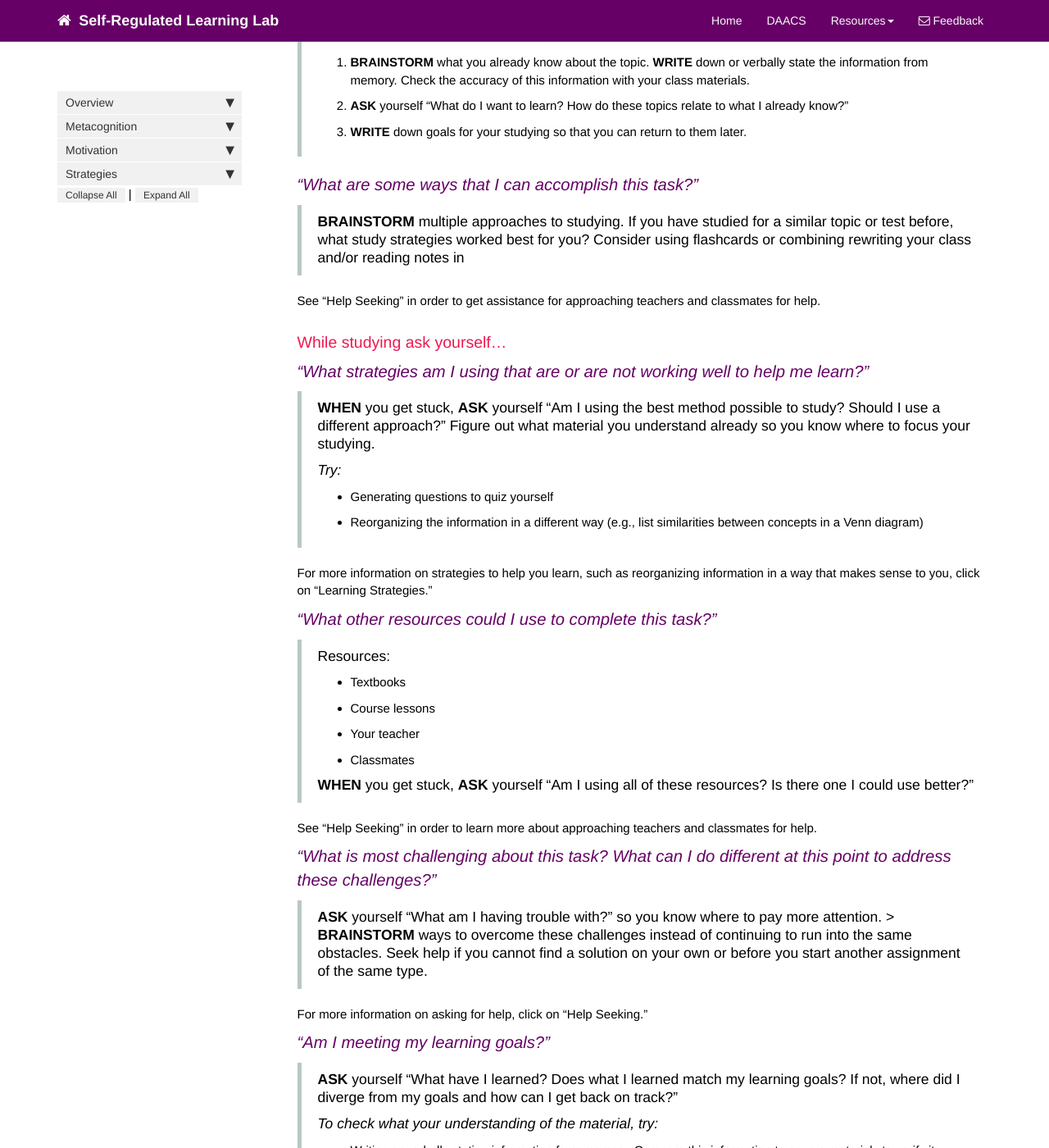
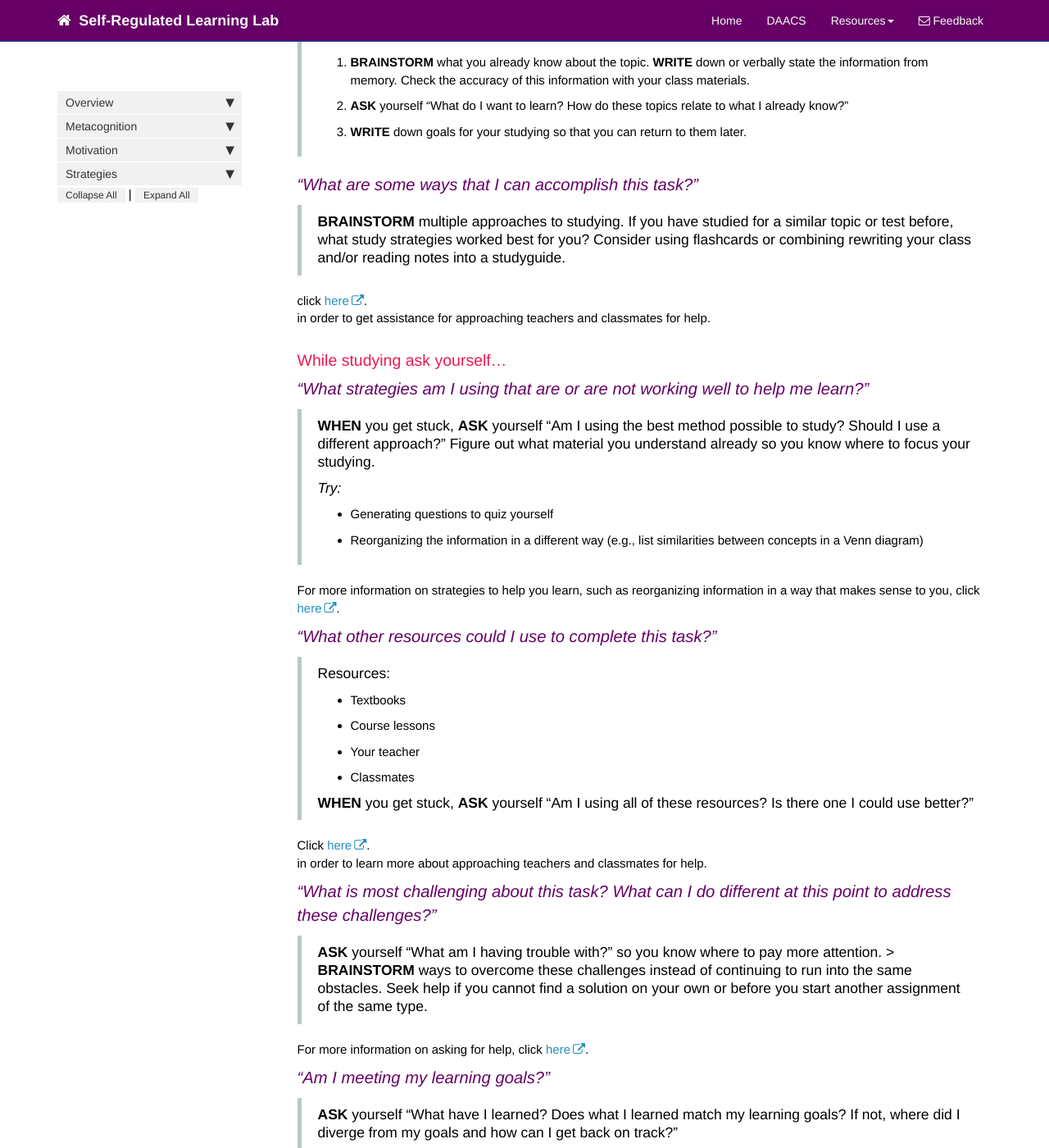
Before and after one commit to dfranklin02/SRL, a Jekyll site: the page built from docs/pages/metacognition/metacognition_recommendations_studying.md, in a window 1280 px wide and 1400 px high, scrolled down 509 px. Shown: the whole window at 82% size. Built offline with Jekyll 4.4.1, drawn with Linux system fonts in a browser that asks for light colours; nearby versions of some CDN libraries; comment, search, counter and statistics services are not loaded; some of the changed text lies outside the part shown.

Commit message:
Update metacognition_recommendations_studying.md

```diff
--- a/docs/pages/metacognition/metacognition_recommendations_studying.md
+++ b/docs/pages/metacognition/metacognition_recommendations_studying.md
@@ -40,9 +40,9 @@ toc: false
 <p class='question'>“What are some ways that I can accomplish this task?”</p>
 
 > **BRAINSTORM** multiple approaches to studying.
-> If you have studied for a similar topic or test before, what study strategies worked best for you? Consider using flashcards or combining rewriting your class and/or reading notes in
+> If you have studied for a similar topic or test before, what study strategies worked best for you? Consider using flashcards or combining rewriting your class and/or reading notes into a studyguide.
 
-See "Help Seeking" in order to get assistance for approaching teachers and classmates for help.
+click <a href="http://srl.daacs.net/help_seeking.html">here</a>.<br>in order to get assistance for approaching teachers and classmates for help.
 
 ### While studying ask yourself...
 
@@ -54,7 +54,7 @@ See "Help Seeking" in order to get assistance for approaching teachers and class
 > -   Generating questions to quiz yourself
 > -   Reorganizing the information in a different way (e.g., list similarities between concepts in a Venn diagram)
 
-For more information on strategies to help you learn, such as reorganizing information in a way that makes sense to you, click on "Learning Strategies."
+For more information on strategies to help you learn, such as reorganizing information in a way that makes sense to you, click <a href="http://srl.daacs.net/strategies.html">here</a>.<br>
 
 <p class='question'>“What other resources could I use to complete this task?”</p>
 
@@ -66,14 +66,14 @@ For more information on strategies to help you learn, such as reorganizing infor
 >
 > **WHEN** you get stuck, **ASK** yourself “Am I using all of these resources? Is there one I could use better?”
 
-See "Help Seeking" in order to learn more about approaching teachers and classmates for help.
+Click <a href="http://srl.daacs.net/help_seeking.html">here</a>.<br>in order to learn more about approaching teachers and classmates for help.
 
 <p class='question'>“What is most challenging about this task? What can I do different at this point to address these challenges?”</p>
 
 > **ASK** yourself “What am I having trouble with?” so you know where to pay more attention. >
 > **BRAINSTORM** ways to overcome these challenges instead of continuing to run into the same obstacles. Seek help if you cannot find a solution on your own or before you start another assignment of the same type.
 
-For more information on asking for help, click on "Help Seeking."
+For more information on asking for help, click <a href="http://srl.daacs.net/help_seeking.html">here</a>.<br>
 
 <p class='question'>“Am I meeting my learning goals?”</p>
 
@@ -83,7 +83,7 @@ For more information on asking for help, click on "Help Seeking."
 > - Writing or verbally stating information from memory. Compare this information to course materials to verify its accuracy.
 > - Ask others to quiz you.
 
-To improve how you learn information to meet your goals, click on "Managing Understanding."
+To improve how you learn information to meet your goals, click <a href="http://srl.daacs.net/understanding.html">here</a>.<br>
 
 ### After studying ask yourself...
 
@@ -92,7 +92,7 @@ To improve how you learn information to meet your goals, click on "Managing Unde
 > 1. **ASK** yourself “Did I meet my study goals? Did I learn what I set out to?”
 > 2. If your answer is “No” try to meet your goals before taking the test. Also, make note of the topics you still have to learn and revisit these in the future. You can also reach out to your professor or use other resources to learn this material.
 
-To become more effective at seeking help, click on "Help Seeking."
+To become more effective at seeking help, click <a href="http://srl.daacs.net/help_seeking.html">here</a>.<br>
 
 <p class='question'>“What did I do that worked well? What should I change”</p>
 
@@ -105,4 +105,4 @@ To become more effective at seeking help, click on "Help Seeking."
 > 1.  Recognize concepts you still need to master – it is likely that these concepts will come up again throughout the course of your education.
 > 2.  Use your resources (e.g., ask a teacher, read the textbook) to clarify confusions before attempting another assignment of this type.
 
-To learn how to better ask for help, click on "Help Seeking."
+To learn how to better ask for help, click <a href="http://srl.daacs.net/help_seeking.html">here</a>.<br>
```
